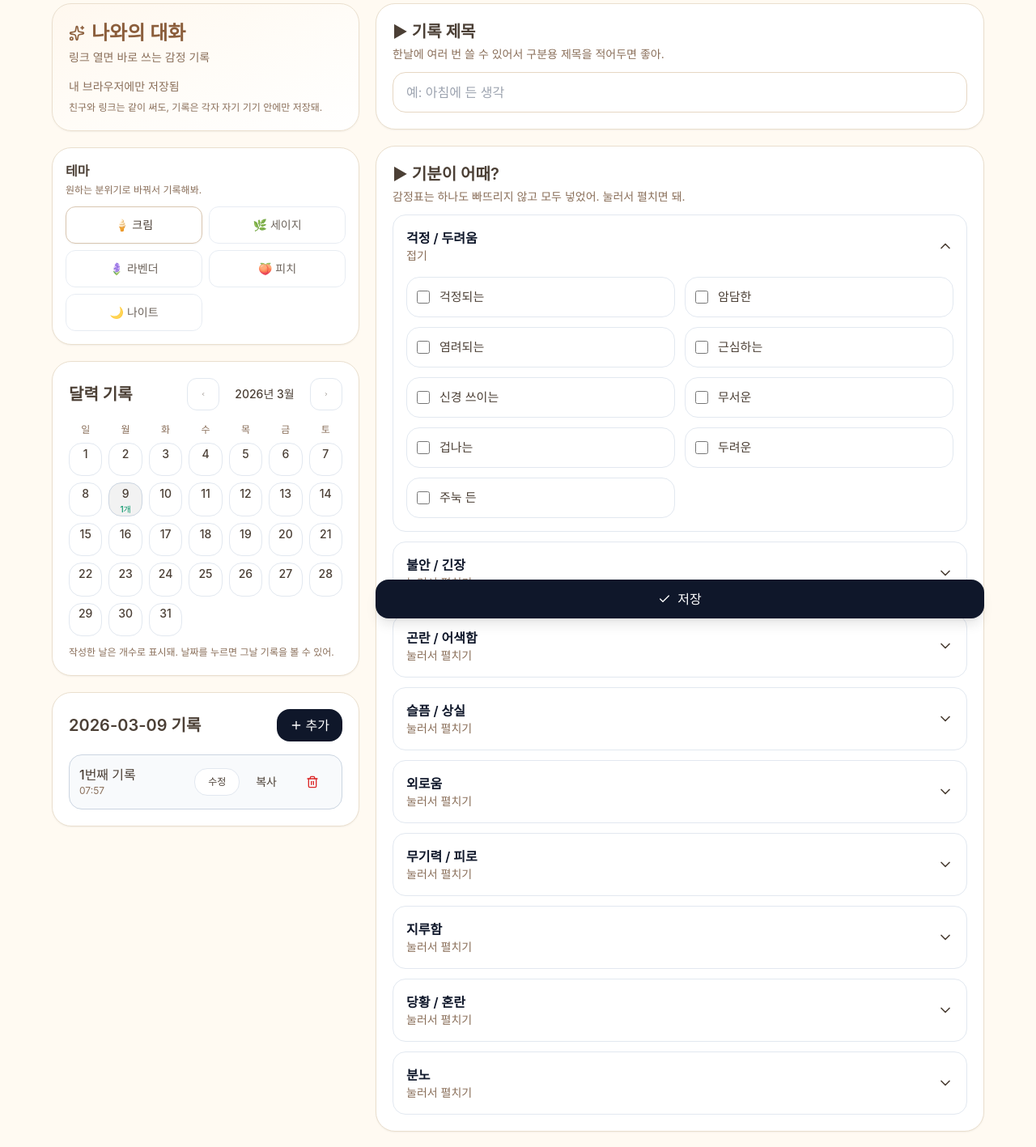
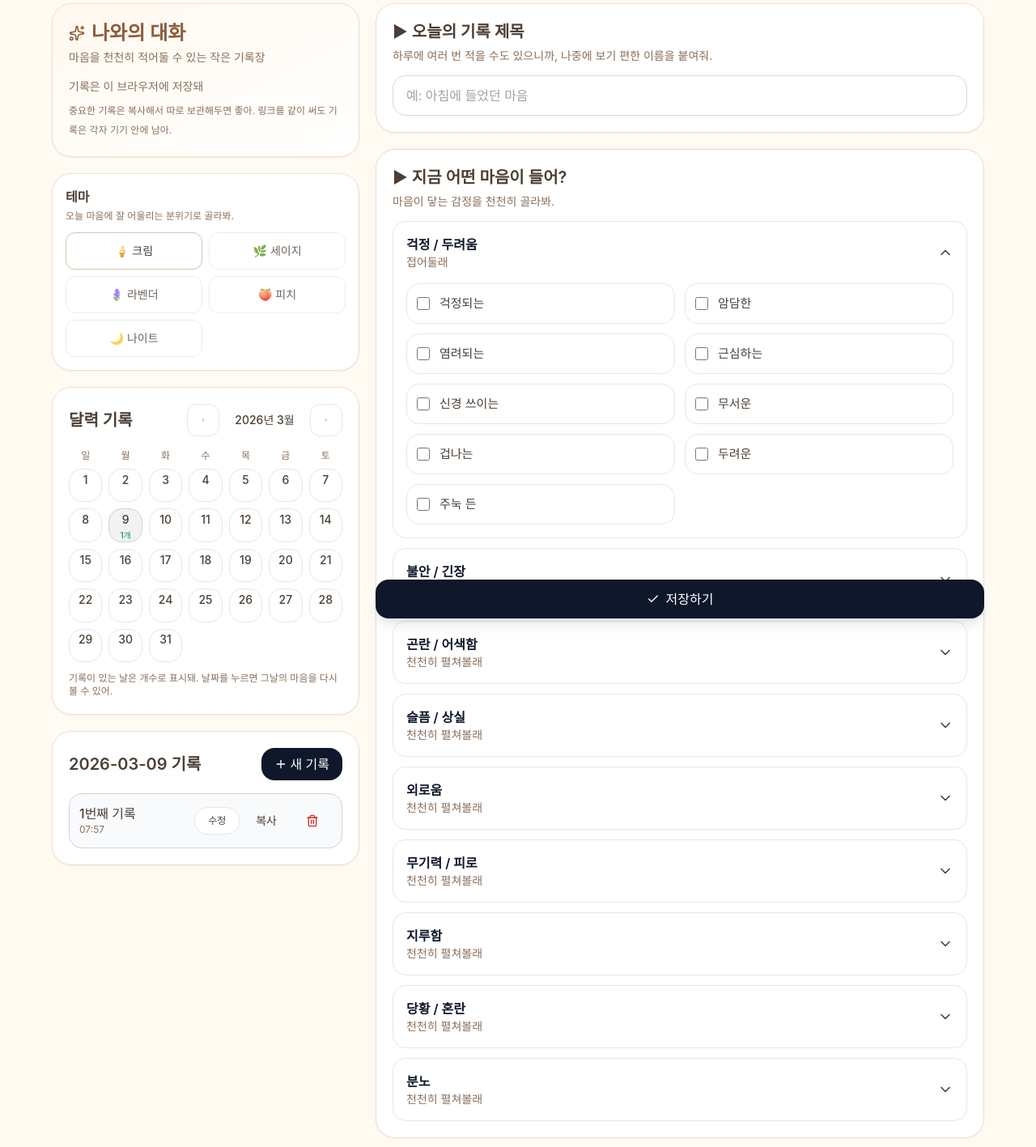
Before and after one commit to ajj6896-sys/nawa-meeting, a React (Vite) app: page / in a window 1280 px wide. Shown: the part 20-1437 px from the top of the page at 81% size. Built offline with nearby package versions, Linux system fonts and the light colour scheme.

Commit message:
App.jsx 업데이트

```diff
--- a/src/App.jsx
+++ b/src/App.jsx
@@ -7,7 +7,6 @@ import {
   Sparkles,
   ChevronLeft,
   ChevronRight,
-  Pencil,
   Check,
 } from "lucide-react";
 
@@ -44,9 +43,9 @@ const POSITIVE_GROUPS = [
   { key: "interest", title: "흥미", items: ["흥미로운", "재미있는"] },
 ];
 
-const RECORDS_KEY = "nawa-records-v11";
-const UI_KEY = "nawa-ui-v11";
-const THEME_KEY = "nawa-theme-v11";
+const RECORDS_KEY = "nawa-records-v12";
+const UI_KEY = "nawa-ui-v12";
+const THEME_KEY = "nawa-theme-v12";
 
 const THEMES = [
   { key: "cream", label: "🍦 크림" },
@@ -84,6 +83,7 @@ const emptyEntry = (date = todayString()) => ({
   needs: [],
   needsOtherChecked: false,
   needsOtherText: "",
+  needsEmpathy: "",
   message: "",
   selfMessage: "",
   canDo: "",
@@ -272,7 +272,7 @@ function MonthCalendar({ records, currentDate, onSelectDate, theme, monthCursor,
         })}
       </div>
 
-      <div className={`mt-3 text-xs ${mutedClass(theme)}`}>작성한 날은 개수로 표시돼. 날짜를 누르면 그날 기록을 볼 수 있어.</div>
+      <div className={`mt-3 text-xs ${mutedClass(theme)}`}>기록이 있는 날은 개수로 표시돼. 날짜를 누르면 그날의 마음을 다시 볼 수 있어.</div>
     </div>
   );
 }
@@ -293,13 +293,13 @@ function EntryList({ entries, selectedEntryId, onSelect, onCreate, onDelete, onC
       <div className="mb-4 flex items-center justify-between gap-3">
         <div className="text-xl font-semibold">{currentDate} 기록</div>
         <BaseButton onClick={onCreate} className="bg-slate-900 text-white">
-          <Plus className="mr-1 h-4 w-4" />추가
+          <Plus className="mr-1 h-4 w-4" />새 기록
         </BaseButton>
       </div>
 
       <div className="space-y-2">
         {entries.length === 0 ? (
-          <div className={`text-sm ${mutedClass(theme)}`}>이 날짜에는 아직 기록이 없어.</div>
+          <div className={`text-sm ${mutedClass(theme)}`}>이 날에는 아직 적어둔 마음이 없어.</div>
         ) : (
           entries.map((entry, idx) => {
             const itemKey = `${entry.id}::${idx}`;
@@ -385,7 +385,7 @@ function SectionCard({ title, children, subtitle, theme }) {
     <div className={`rounded-3xl p-5 shadow-sm ${cardClass(theme)}`}>
       <div className="mb-3">
         <div className="text-xl font-semibold">{title}</div>
-        {subtitle ? <p className={`mt-1 text-sm ${mutedClass(theme)}`}>{subtitle}</p> : null}
+        {subtitle ? <p className={`mt-1 text-sm leading-6 ${mutedClass(theme)}`}>{subtitle}</p> : null}
       </div>
       {children}
     </div>
@@ -399,7 +399,7 @@ function CollapsibleGroup({ title, items, selected, onToggle, defaultOpen = fals
       <button type="button" onClick={() => setOpen((v) => !v)} className="flex w-full items-center justify-between px-4 py-4 text-left">
         <div>
           <div className={`text-base font-semibold ${theme === "night" ? "text-[#f7f4ee]" : "text-slate-900"}`}>{title}</div>
-          <div className={`text-sm ${mutedClass(theme)}`}>{open ? "접기" : "눌러서 펼치기"}</div>
+          <div className={`text-sm ${mutedClass(theme)}`}>{open ? "접어둘래" : "천천히 펼쳐볼래"}</div>
         </div>
         {open ? <ChevronUp className="h-5 w-5" /> : <ChevronDown className="h-5 w-5" />}
       </button>
@@ -422,7 +422,6 @@ function CollapsibleGroup({ title, items, selected, onToggle, defaultOpen = fals
 }
 
 export default function App() {
-  const [showStats] = useState(false);
   const [theme, setTheme] = useState(() => localStorage.getItem(THEME_KEY) || "cream");
   const [records, setRecords] = useState(() => readRecords());
   const [currentDate, setCurrentDate] = useState(() => readUi().currentDate || todayString());
@@ -477,7 +476,7 @@ export default function App() {
         saveRecords(next);
         return next;
       });
-      setSavedMessage("자동 저장됨");
+      setSavedMessage("살포시 저장됐어");
       window.clearTimeout(window.__nawaSaveMessageTimer);
       window.__nawaSaveMessageTimer = window.setTimeout(() => setSavedMessage(""), 800);
     }, 900);
@@ -516,14 +515,28 @@ export default function App() {
   };
 
   const handleCopyEntry = async (targetEntry) => {
+    const needsList = [
+      ...(targetEntry.needs || []),
+      ...(targetEntry.needsOtherChecked && targetEntry.needsOtherText?.trim() ? [targetEntry.needsOtherText.trim()] : []),
+    ];
+
     const text = `제목: ${targetEntry.title || ""}
 날짜: ${targetEntry.date} ${targetEntry.timeLabel || ""}
+
+그때 들었던 감정:
+${(targetEntry.negative || []).join(", ") || ""}
 
 무슨 일이 있었나:
 ${targetEntry.reason || ""}
 
-공감:
+그래서 그런 감정이 들었구나:
 ${targetEntry.empathy || ""}
+
+바랐던 것 / 필요했던 것:
+${needsList.join(", ") || ""}
+
+그렇구나~
+${targetEntry.needsEmpathy || ""}
 
 내가 하고 싶은 말:
 ${targetEntry.message || ""}
@@ -555,11 +568,11 @@ ${(targetEntry.positive || []).join(", ") || ""}`;
         document.body.removeChild(textarea);
       }
       if (copyMessageTimer.current) clearTimeout(copyMessageTimer.current);
-      setCopyMessage("복사완료");
+      setCopyMessage("복사됐어");
       copyMessageTimer.current = setTimeout(() => setCopyMessage(""), 1500);
     } catch {
       if (copyMessageTimer.current) clearTimeout(copyMessageTimer.current);
-      setCopyMessage("복사 실패");
+      setCopyMessage("복사에 실패했어");
       copyMessageTimer.current = setTimeout(() => setCopyMessage(""), 1500);
     }
   };
@@ -575,13 +588,13 @@ ${(targetEntry.positive || []).join(", ") || ""}`;
                   <Sparkles className="h-5 w-5" />
                   <div className="text-2xl font-semibold">나와의 대화</div>
                 </div>
-                <p className={`mt-1 text-sm ${mutedClass(theme)}`}>링크 열면 바로 쓰는 감정 기록</p>
+                <p className={`mt-1 text-sm ${mutedClass(theme)}`}>마음을 천천히 적어둘 수 있는 작은 기록장</p>
               </div>
             </div>
 
             <div>
-              <div className={`text-sm ${mutedClass(theme)}`}>내 브라우저에만 저장됨</div>
-              <div className={`mt-2 text-xs ${mutedClass(theme)}`}>친구와 링크는 같이 써도, 기록은 각자 자기 기기 안에만 저장돼.</div>
+              <div className={`text-sm ${mutedClass(theme)}`}>기록은 이 브라우저에 저장돼</div>
+              <div className={`mt-2 text-xs leading-6 ${mutedClass(theme)}`}>중요한 기록은 복사해서 따로 보관해두면 좋아. 링크를 같이 써도 기록은 각자 기기 안에 남아.</div>
             </div>
 
             {copyMessage ? (
@@ -596,7 +609,7 @@ ${(targetEntry.positive || []).join(", ") || ""}`;
           <div className={`rounded-3xl p-4 shadow-sm ${cardClass(theme)}`}>
             <div className="mb-3">
               <div className="text-base font-semibold">테마</div>
-              <div className={`mt-1 text-xs ${mutedClass(theme)}`}>원하는 분위기로 바꿔서 기록해봐.</div>
+              <div className={`mt-1 text-xs ${mutedClass(theme)}`}>오늘 마음에 잘 어울리는 분위기로 골라봐.</div>
             </div>
             <div className="grid grid-cols-2 gap-2">
               {THEMES.map((item) => (
@@ -648,7 +661,7 @@ ${(targetEntry.positive || []).join(", ") || ""}`;
               if (selectedEntryId === targetEntry.id) {
                 setEntry((prev) => ({ ...prev, title: nextTitle, updatedAt: new Date().toISOString() }));
               }
-              setSavedMessage("제목을 수정했어");
+              setSavedMessage("제목을 살짝 고쳐뒀어");
               setTimeout(() => setSavedMessage(""), 1200);
             }}
             theme={theme}
@@ -657,16 +670,16 @@ ${(targetEntry.positive || []).join(", ") || ""}`;
         </div>
 
         <div className="min-w-0 space-y-5 pb-24 md:pb-6">
-          <SectionCard title="▶ 기록 제목" subtitle="한날에 여러 번 쓸 수 있어서 구분용 제목을 적어두면 좋아." theme={theme}>
+          <SectionCard title="▶ 오늘의 기록 제목" subtitle="하루에 여러 번 적을 수도 있으니까, 나중에 보기 편한 이름을 붙여줘." theme={theme}>
             <BaseInput
               value={entry.title}
               onChange={(e) => updateEntry({ title: e.target.value })}
-              placeholder="예: 아침에 든 생각"
+              placeholder="예: 아침에 들었던 마음"
               className={fieldClass(theme)}
             />
           </SectionCard>
 
-          <SectionCard title="▶ 기분이 어때?" subtitle="감정표는 하나도 빠뜨리지 않고 모두 넣었어. 눌러서 펼치면 돼." theme={theme}>
+          <SectionCard title="▶ 지금 어떤 마음이 들어?" subtitle="마음이 닿는 감정을 천천히 골라봐." theme={theme}>
             <div className="space-y-3">
               {NEGATIVE_GROUPS.map((group, idx) => (
                 <CollapsibleGroup
@@ -682,15 +695,15 @@ ${(targetEntry.positive || []).join(", ") || ""}`;
             </div>
           </SectionCard>
 
-          <SectionCard title="▶ 무엇 때문에?" theme={theme}>
+          <SectionCard title="▶ 무슨 일이 있었을까?" subtitle="천천히 떠오르는 만큼만 적어도 괜찮아." theme={theme}>
             <BaseTextarea value={entry.reason} onChange={(e) => updateEntry({ reason: e.target.value })} className={`${fieldClass(theme)} min-h-40`} />
           </SectionCard>
 
-          <SectionCard title="▶ 그래서 그런 감정이 들었구나" subtitle="그럴 수 있지, 이해돼." theme={theme}>
+          <SectionCard title="▶ 그래서 그런 감정이 들었구나" subtitle="그랬다면 충분히 그럴 수 있었겠다고, 마음을 한번 다정하게 바라봐." theme={theme}>
             <BaseTextarea value={entry.empathy} onChange={(e) => updateEntry({ empathy: e.target.value })} className={`${fieldClass(theme)} min-h-36`} />
           </SectionCard>
 
-          <SectionCard title="▶ 그럼 네가 그 상대(또는 자신)에게 바라는 것은 무엇이야?" theme={theme}>
+          <SectionCard title="▶ 그때 내가 바랐던 건 뭐였을까?" subtitle="상대에게서, 혹은 나 자신에게서 바랐던 걸 골라봐." theme={theme}>
             <div className="space-y-3">
               {NEED_GROUPS.map((group) => (
                 <CollapsibleGroup
@@ -706,31 +719,44 @@ ${(targetEntry.positive || []).join(", ") || ""}`;
                 <div className="font-semibold">기타</div>
                 <label className="flex items-center gap-3">
                   <BaseCheckbox checked={entry.needsOtherChecked} onChange={() => updateEntry({ needsOtherChecked: !entry.needsOtherChecked })} />
-                  <span>기타 항목 사용</span>
+                  <span>직접 적어볼래</span>
                 </label>
                 <BaseInput
                   value={entry.needsOtherText}
                   onChange={(e) => updateEntry({ needsOtherText: e.target.value })}
-                  placeholder="기타 내용을 적어줘"
+                  placeholder="떠오르는 바람이나 필요를 적어줘"
                   className={fieldClass(theme)}
                 />
               </div>
             </div>
           </SectionCard>
 
-          <SectionCard title="▶ 네가 상대에게 하고 싶은 말은 뭐야?" theme={theme}>
+          <SectionCard
+            title="▶️ 그렇구나~"
+            subtitle="욕구가 채워지지 않아서 더 속상했을 수도 있어. 그 마음을 한 번 더 다정하게 안아줘."
+            theme={theme}
+          >
+            <BaseTextarea
+              value={entry.needsEmpathy}
+              onChange={(e) => updateEntry({ needsEmpathy: e.target.value })}
+              placeholder="예: 연락을 바랐는데 닿지 않아서 더 속상하고 답답했구나."
+              className={`${fieldClass(theme)} min-h-36`}
+            />
+          </SectionCard>
+
+          <SectionCard title="▶ 네가 상대에게 하고 싶은 말은 뭐야?" subtitle="마음속에 남아 있는 말을 조용히 꺼내봐." theme={theme}>
             <BaseTextarea value={entry.message} onChange={(e) => updateEntry({ message: e.target.value })} className={`${fieldClass(theme)} min-h-44`} />
           </SectionCard>
 
           <SectionCard
             title="▶ 너는 자신에게 어떤 말을 해주고 싶어?"
-            subtitle="자신에게 공감, 지지, 격려, 응원, 칭찬, 사랑, 축복의 말을 해줘. 예: 많이 힘들었지? 어떤 일이든지 나에게 말하면 내가 다 들어줄게. 나는 항상 네 편이고 너를 응원하고 있어. 사랑해."
+            subtitle="공감, 지지, 응원, 칭찬… 지금의 나에게 다정한 말을 건네줘."
             theme={theme}
           >
             <BaseTextarea value={entry.selfMessage} onChange={(e) => updateEntry({ selfMessage: e.target.value })} className={`${fieldClass(theme)} min-h-44`} />
           </SectionCard>
 
-          <SectionCard title="▶ 네가 원하는 것을 이루기 위해 무엇을 할 수 있을까?" theme={theme}>
+          <SectionCard title="▶ 내가 해볼 수 있는 건 무엇일까?" subtitle="할 수 있는 것과, 지금은 내 힘으로 어려운 것을 나눠 적어봐." theme={theme}>
             <div className="grid grid-cols-1 gap-4 md:grid-cols-2">
               <div className="space-y-2">
                 <div className={`text-sm ${mutedClass(theme)}`}>할 수 있는 것</div>
@@ -743,7 +769,7 @@ ${(targetEntry.positive || []).join(", ") || ""}`;
             </div>
           </SectionCard>
 
-          <SectionCard title="▶ 지금은 기분이 어때?" theme={theme}>
+          <SectionCard title="▶ 지금은 마음이 어때?" subtitle="조금 달라진 감정이 있다면 골라봐." theme={theme}>
             <div className="space-y-3">
               {POSITIVE_GROUPS.map((group) => (
                 <CollapsibleGroup
@@ -773,7 +799,7 @@ ${(targetEntry.positive || []).join(", ") || ""}`;
                   saveRecords(next);
                   return next;
                 });
-                setSavedMessage("저장하였습니다");
+                setSavedMessage("포근하게 저장해뒀어");
                 setTimeout(() => {
                   setSavedMessage("");
                   setIsSaving(false);
@@ -781,7 +807,7 @@ ${(targetEntry.positive || []).join(", ") || ""}`;
               }}
               className={`w-full h-12 bg-slate-900 text-base text-white shadow-lg ${isSaving ? "scale-[0.98] opacity-90" : "scale-100"}`}
             >
-              <Check className="mr-2 h-4 w-4" />{isSaving ? "저장 중..." : "저장"}
+              <Check className="mr-2 h-4 w-4" />{isSaving ? "저장 중..." : "저장하기"}
             </BaseButton>
           </div>
         </div>
```
